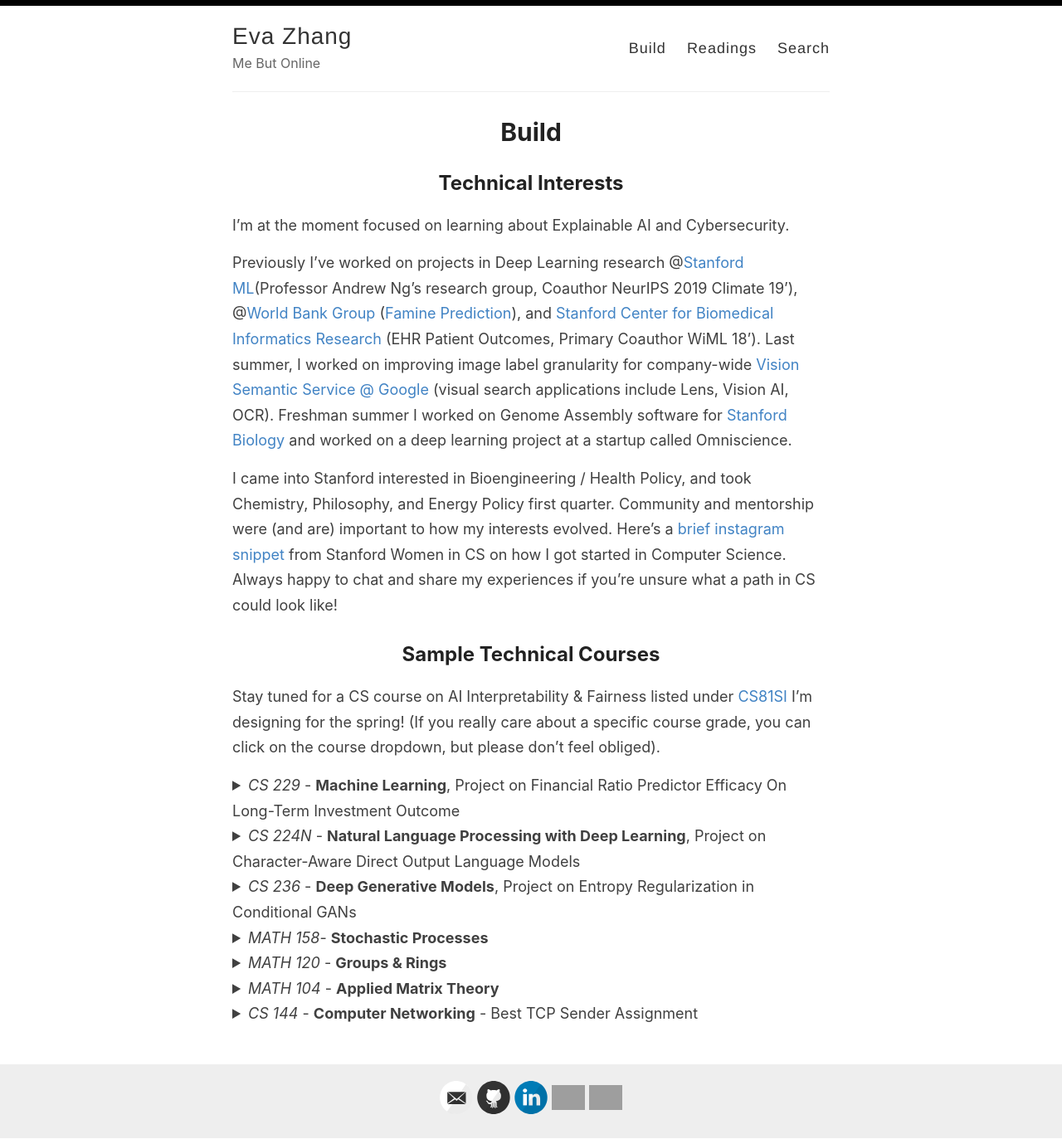
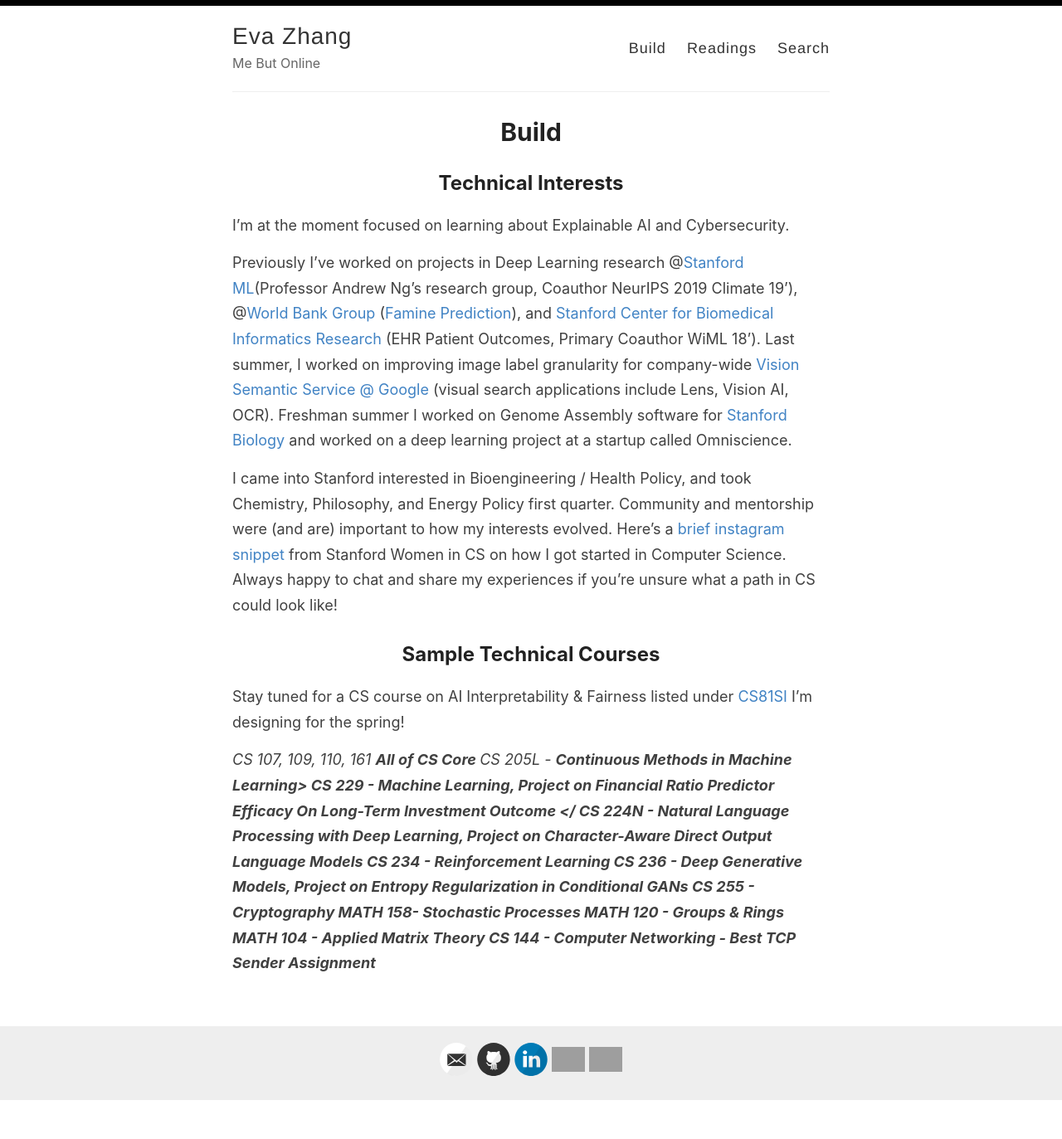
Before and after one commit to evazhang612/sokt-landing, a Jekyll site: the page built from _pages/technicals.md, in a window 1280 px wide. Shown: the whole page at 83% size. Built offline with Jekyll 4.4.1, drawn with Linux system fonts in a browser that asks for light colours; nearby versions of some CDN libraries; library files that are not in the unit come from our copies; after the commit the page ends 1326 px from its top, so only the background shows below that; grey boxes are pictures that could not be loaded.

Commit message:
Adding courses.

```diff
--- a/_pages/technicals.md
+++ b/_pages/technicals.md
@@ -12,53 +12,16 @@
 I came into Stanford interested in Bioengineering / Health Policy, and took Chemistry, Philosophy, and Energy Policy first quarter. Community and mentorship were (and are) important to how my interests evolved. Here's a [brief instagram snippet](https://www.instagram.com/p/B7kewSMh4MH/) from Stanford Women in CS on how I got started in Computer Science. Always happy to chat and share my experiences if you're unsure what a path in CS could look like!
 
 ## Sample Technical Courses
-Stay tuned for a CS course on AI Interpretability & Fairness listed under [CS81SI](https://web.stanford.edu/class/cs81si/) I'm designing for the spring! (If you really care about a specific course grade, you can click on the course dropdown, but please don't feel obliged).
+Stay tuned for a CS course on AI Interpretability & Fairness listed under [CS81SI](https://cs81si.stanford.edu) I'm designing for the spring!
 
-{% raw %}
-<details>
-    <summary><i>CS 229</i> - <b>Machine Learning</b>, Project on Financial Ratio Predictor Efficacy On Long-Term Investment Outcome </summary>
-    A
-</details>
-{% endraw %}
-
-{% raw %}
-<details>
-    <summary><i>CS 224N</i> - <b>Natural Language Processing with Deep Learning</b>, Project on Character-Aware Direct Output Language Models</summary>
-    A
-</details>
-{% endraw %}
-
-{% raw %}
-<details>
-    <summary><i>CS 236</i> - <b>Deep Generative Models</b>, Project on Entropy Regularization in Conditional GANs </summary>
-    A
-</details>
-{% endraw %}
-
-{% raw %}
-<details>
-    <summary><i>MATH 158</i>- <b>Stochastic Processes</b> </summary>
-    A
-</details>
-{% endraw %}
-
-{% raw %}
-<details>
-    <summary><i>MATH 120</i> - <b>Groups & Rings</b></summary>
-    A
-</details>
-{% endraw %}
-
-{% raw %}
-<details>
-    <summary><i>MATH 104</i> - <b>Applied Matrix Theory</b> </summary>
-    A+
-</details>
-{% endraw %}
-
-{% raw %}
-<details>
-    <summary><i>CS 144</i> - <b>Computer Networking</b> - Best TCP Sender Assignment</summary>
-    A
-</details>
-{% endraw %}
+<i>CS 107, 109, 110, 161<i> <b> All of CS Core </b>
+<i>CS 205L</i> - <b>Continuous Methods in Machine Learning>
+<i>CS 229</i> - <b>Machine Learning</b>, Project on Financial Ratio Predictor Efficacy On Long-Term Investment Outcome </
+<i>CS 224N</i> - <b>Natural Language Processing with Deep Learning</b>, Project on Character-Aware Direct Output Language Models
+<i>CS 234</i> - <b> Reinforcement Learning </b>
+<i>CS 236</i> - <b>Deep Generative Models</b>, Project on Entropy Regularization in Conditional GANs
+<i>CS 255</i> - <b>Cryptography</b>
+<i>MATH 158</i>- <b>Stochastic Processes</b>
+<i>MATH 120</i> - <b>Groups & Rings</b>
+<i>MATH 104</i> - <b>Applied Matrix Theory</b>
+<i>CS 144</i> - <b>Computer Networking</b> - Best TCP Sender Assignment
```
